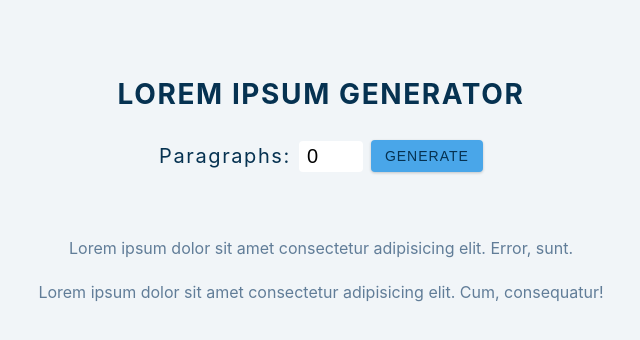
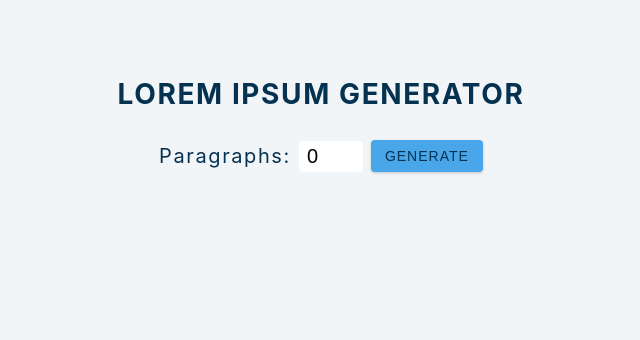
Before and after one commit to omar-zeineddine/react-mini-projects, a React (Vite) app: page / in a window 1280 px wide. Shown: the top 340 px of the page, without its empty margins (319-959 px from the left). Built offline with nearby package versions, Linux system fonts and the light colour scheme.

Commit message:
feat - render full array of paragraphs

```diff
--- a/src/App.jsx
+++ b/src/App.jsx
@@ -7,7 +7,8 @@ function App() {
 
   const handleSubmit = (e) => {
     e.preventDefault();
-    console.log("log");
+    // console.log(data);
+    setText(data);
   };
 
   return (
@@ -27,13 +28,9 @@ function App() {
         </button>
       </form>
       <article className="lorem-text">
-        <p>
-          Lorem ipsum dolor sit amet consectetur adipisicing elit. Error, sunt.
-        </p>
-        <p>
-          Lorem ipsum dolor sit amet consectetur adipisicing elit. Cum,
-          consequatur!
-        </p>
+        {text.map((item, index) => {
+          return <p key={index}>{item}</p>;
+        })}
       </article>
     </section>
   );
```
